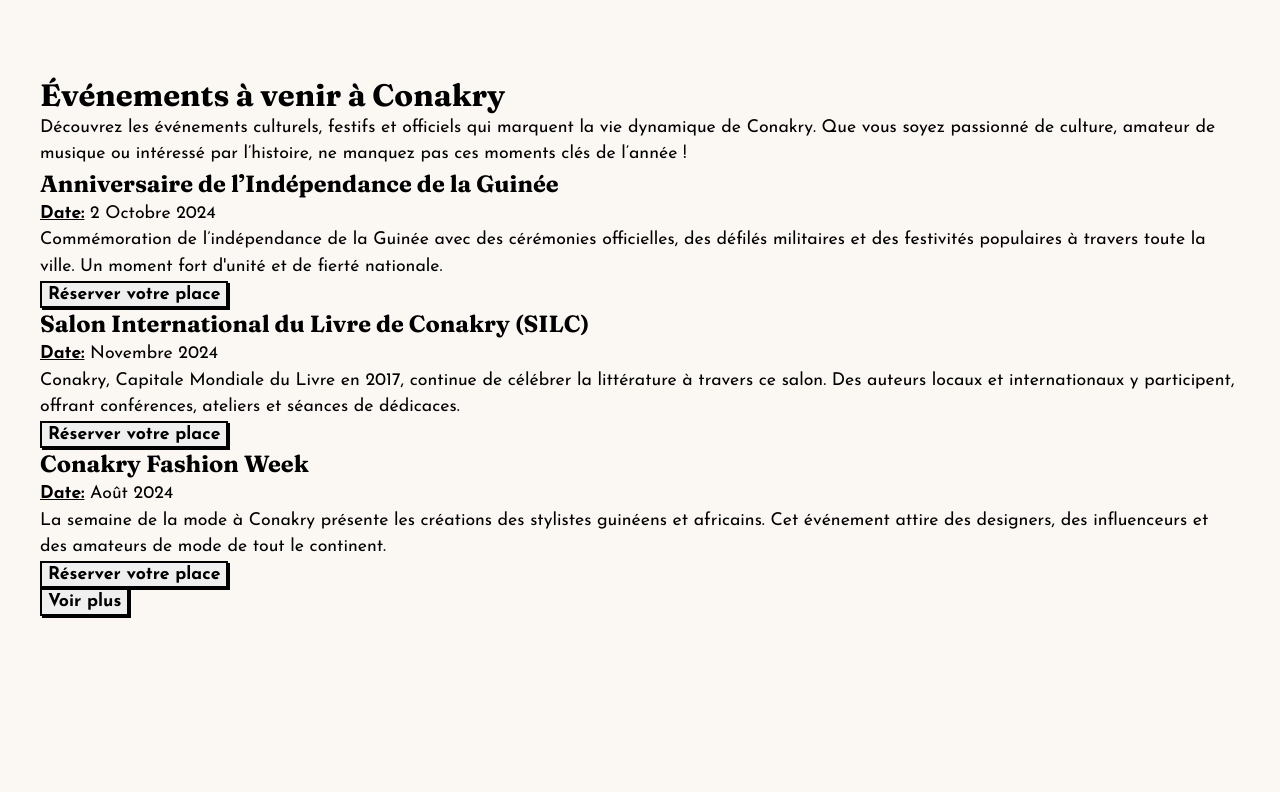
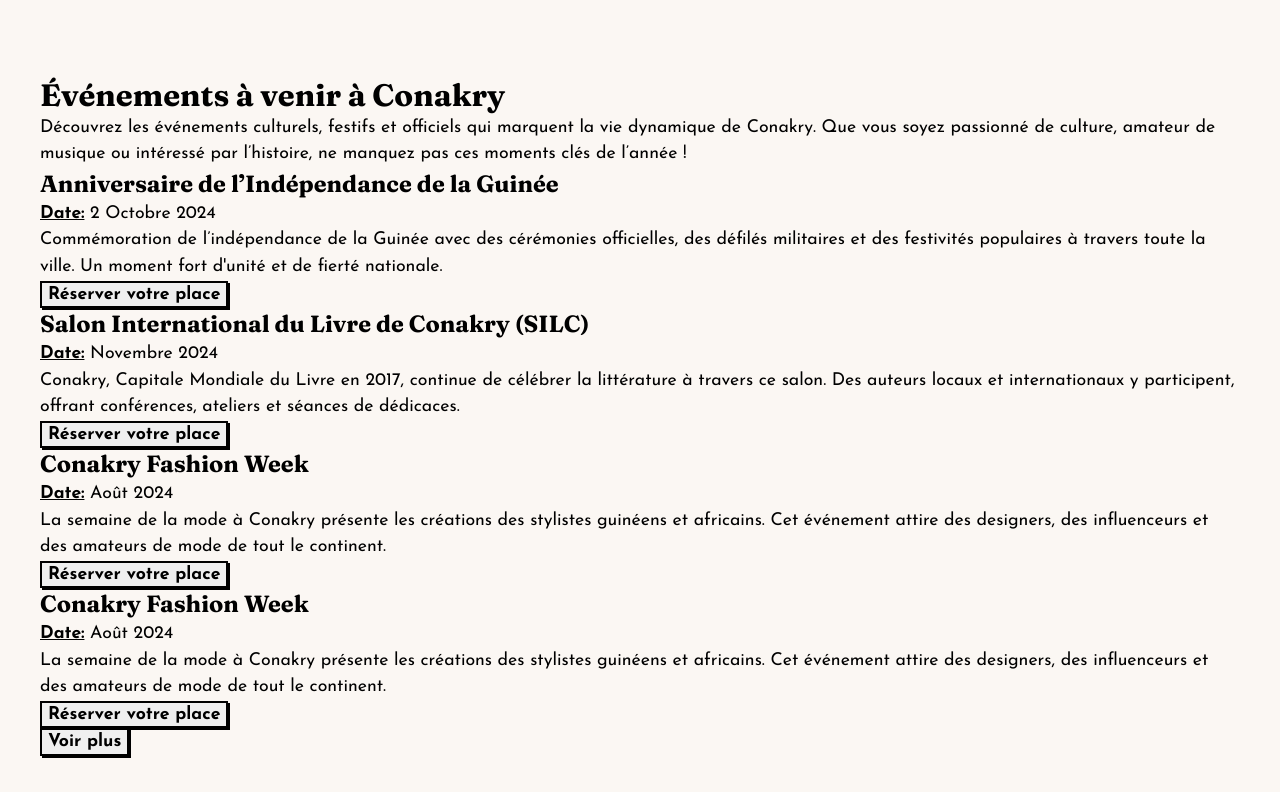
Before and after one commit to SouleymaneSy7/conakry-website-challenge, a React (Vite) app: page / in a window 1280 px wide. Shown: the part 1117-1909 px from the top of the page. Before the commit the page ends 1768 px from the top, so only its background shows below. Built offline with nearby package versions, Linux system fonts and the light colour scheme.

Commit message:
config: update the homepage constants

```diff
--- a/src/constants/homepage-constants.ts
+++ b/src/constants/homepage-constants.ts
@@ -199,6 +199,15 @@ const evenementCards: EvenementCardsType = [
       "La semaine de la mode à Conakry présente les créations des stylistes guinéens et africains. Cet événement attire des designers, des influenceurs et des amateurs de mode de tout le continent.",
     evenementCardBtn: "Réserver votre place",
   },
+  {
+    id: 34,
+    // evenementCardImg: ,
+    evenementCardTitle: "Conakry Fashion Week",
+    evenementCardDate: "Août 2024",
+    evenementCardDescription:
+      "La semaine de la mode à Conakry présente les créations des stylistes guinéens et africains. Cet événement attire des designers, des influenceurs et des amateurs de mode de tout le continent.",
+    evenementCardBtn: "Réserver votre place",
+  },
 ];
 
 // Footer
```
